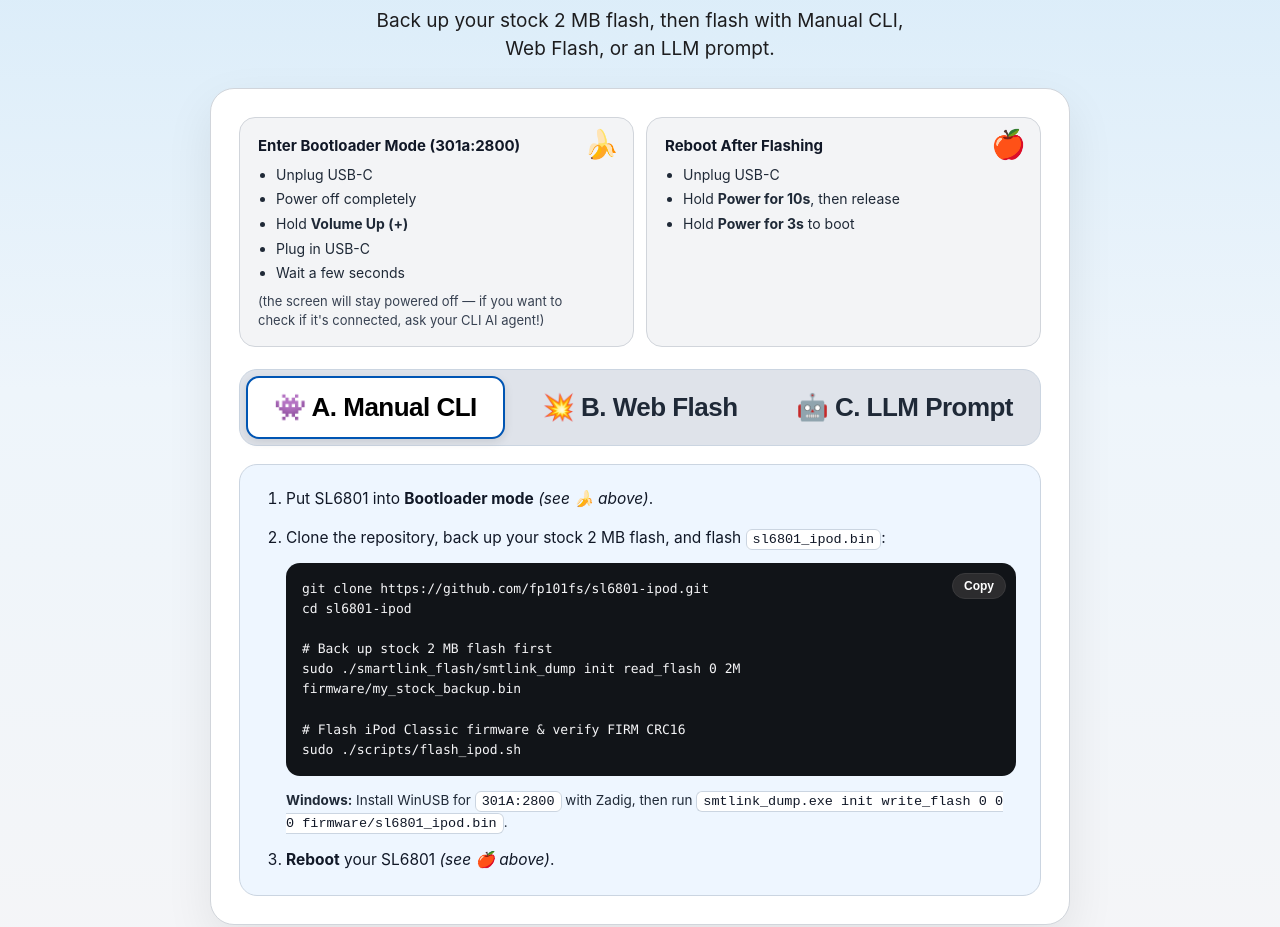
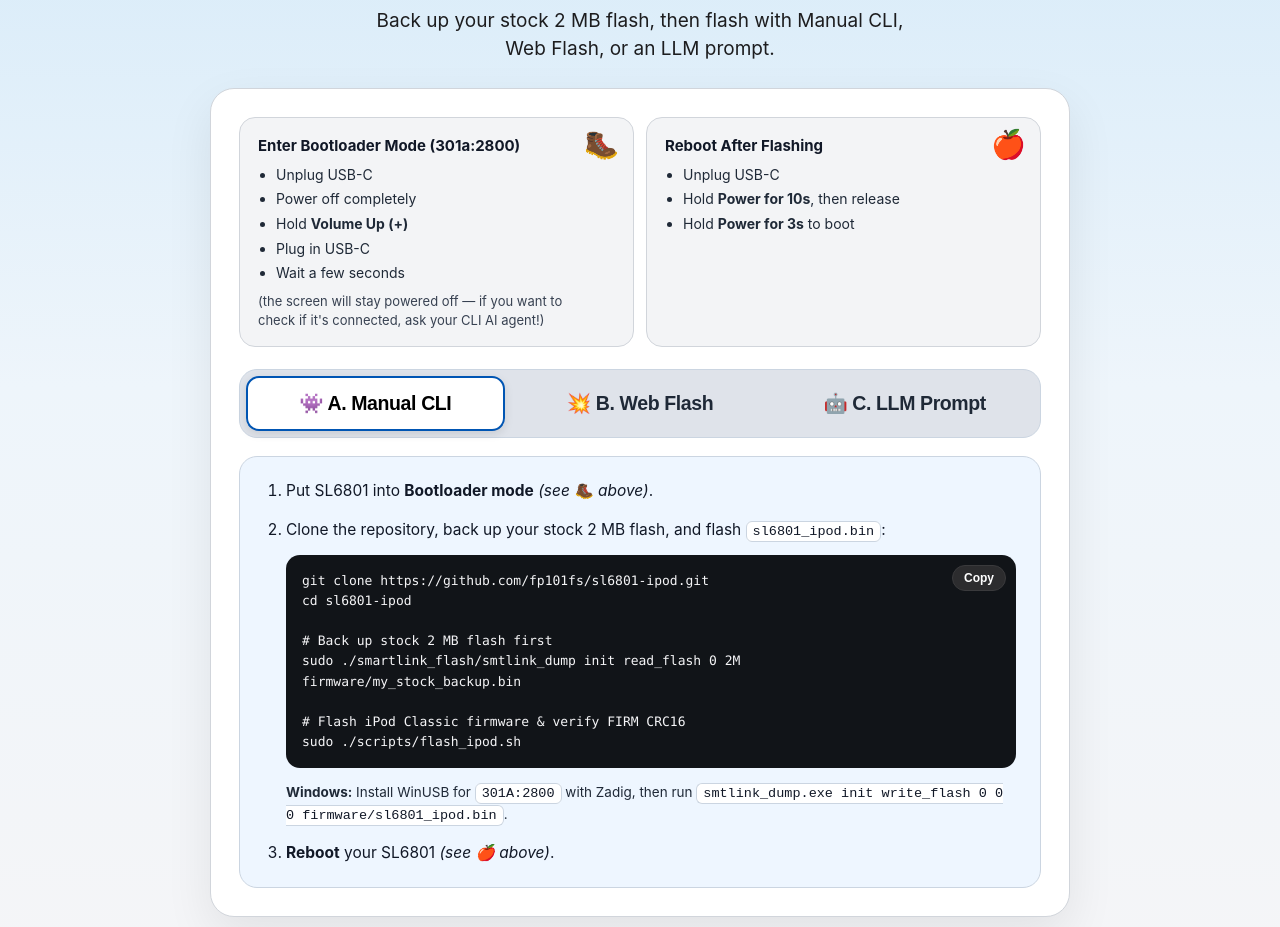
Before and after one commit to fp101fs/sl6801-ipod, a plain HTML site: page docs/index.html in a window 1280 px wide. Shown: the part 1100-2027 px from the top of the page. Drawn offline with Linux system fonts and the light colour scheme; no server answers.

Commit message:
Restore 🥾 boot icons and scale install tab text down 25%

```diff
--- a/docs/index.html
+++ b/docs/index.html
@@ -306,7 +306,7 @@
       color: #1f2937;
       padding: 14px 10px;
       border-radius: 13px;
-      font-size: clamp(20px, 2.5vw, 26px);
+      font-size: clamp(15px, 1.9vw, 19.5px);
       font-weight: 700;
       letter-spacing: -0.02em;
       line-height: 1.2;
@@ -605,7 +605,7 @@
     <div class="install-card">
       <div class="prep-grid">
         <div class="prep-item">
-          <span class="prep-icon" aria-hidden="true">🍌</span>
+          <span class="prep-icon" aria-hidden="true">🥾</span>
           <strong>Enter Bootloader Mode (301a:2800)</strong>
           <ul class="prep-list">
             <li>Unplug USB-C</li>
@@ -636,7 +636,7 @@
       <!-- Method A -->
       <div class="pane pane-a active" id="pane-0">
         <ol class="step-ol">
-          <li>Put SL6801 into <b>Bootloader mode</b> <i>(see 🍌 above)</i>.</li>
+          <li>Put SL6801 into <b>Bootloader mode</b> <i>(see 🥾 above)</i>.</li>
           <li>
             Clone the repository, back up your stock 2 MB flash, and flash <code>sl6801_ipod.bin</code>:
             <div class="code-wrap">
@@ -662,7 +662,7 @@ sudo ./scripts/flash_ipod.sh</pre>
       <!-- Method B -->
       <div class="pane pane-b" id="pane-1">
         <ol class="step-ol">
-          <li>Put SL6801 into <b>Bootloader mode</b> <i>(see 🍌 above)</i>.</li>
+          <li>Put SL6801 into <b>Bootloader mode</b> <i>(see 🥾 above)</i>.</li>
           <li>
             Clone the repo and start the local bridge in Terminal <span style="color:var(--ink-muted);">(browsers block direct WebUSB on Mass Storage <code>0x08</code> bootloaders)</span>:
             <div class="code-wrap">
@@ -694,7 +694,7 @@ sudo ./scripts/flash_ipod.sh</pre>
       <!-- Method C -->
       <div class="pane pane-c" id="pane-2">
         <ol class="step-ol">
-          <li>Put SL6801 into <b>Bootloader mode</b> <i>(see 🍌 above)</i>.</li>
+          <li>Put SL6801 into <b>Bootloader mode</b> <i>(see 🥾 above)</i>.</li>
           <li>
             Paste this prompt into Claude Code, Antigravity, Cursor, or Codex:
             <div class="code-wrap">
@@ -876,7 +876,7 @@ sudo ./scripts/flash_ipod.sh</pre>
         if (d.connected) {
           setBridgeUI('ok', 'SL6801 connected (301a:2800)', true);
         } else {
-          setBridgeUI('warn', 'Bridge online — plug SL6801 in 🍌 bootloader mode', true);
+          setBridgeUI('warn', 'Bridge online — plug SL6801 in 🥾 bootloader mode', true);
         }
       } catch (_) {
         setBridgeUI('', 'Bridge offline', false);
```
